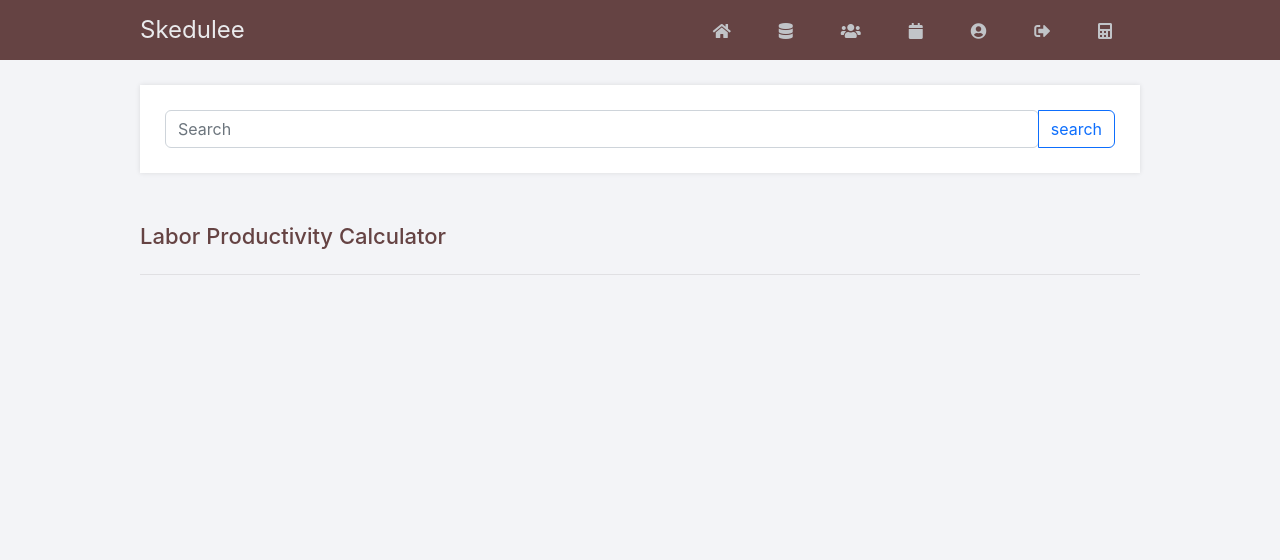
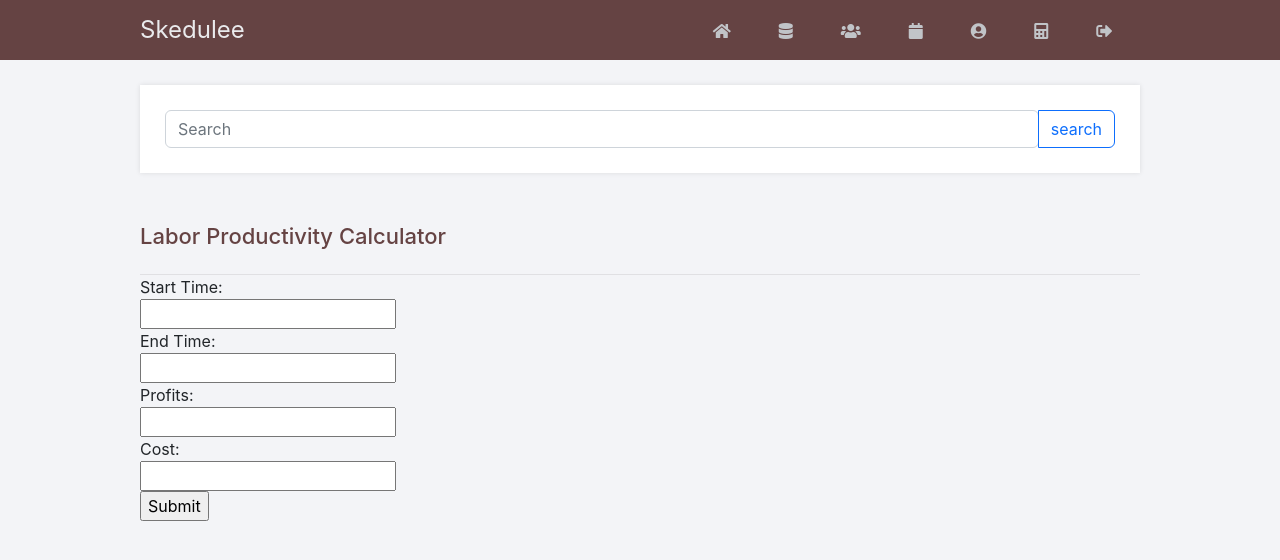
Before and after one commit to MannyEchavez/Skedulee, a Flask app: page /calculator in a window 1280 px wide. Shown: the top 560 px of the page. Run offline with Flask 2, Linux system fonts and the light colour scheme; a user stored in the database is signed in; some libraries are stand-ins or nearby versions.

Commit message:
Calculator Page

```diff
--- a/Structure/Lab2/templates/calculator.html
+++ b/Structure/Lab2/templates/calculator.html
@@ -1,7 +1,18 @@
 {% extends 'layout.html' %}
 
-{% block title %}Home{% endblock %}
+{% block title %}Calculator{% endblock %}
 
 {% block content %}
-<h2>Labor Productivity Calculator</h2
+<h2>Labor Productivity Calculator</h2>
+<form>
+    <label for="startTime">Start Time:</label><br>
+    <input type="text" id="startTime" name="starTime"><br>
+    <label for="endTime">End Time:</label><br>
+    <input type="text" id="endTime" name="endTime"><br>
+    <label for="Profits:">Profits:</label><br>
+    <input type="text" id="Profits" name="Profits"><br>
+    <label for="Cost:">Cost:</label><br>
+    <input type="text" id="Cost" name="Cost"><br>
+    <input type="submit" value="Submit">
+</form>
 {% endblock %}
--- a/Structure/Lab2/templates/home.html
+++ b/Structure/Lab2/templates/home.html
@@ -10,8 +10,9 @@
 <p><a href="{{ url_for('employeeprofiles') }}"><i class="fas fa-users"></i>Profiles</a></p>
 <p><a href="{{ url_for('schedule') }}"><i class="fas fa-calendar"></i>Schedule</a></p>
 <p><a href="{{ url_for('profile') }}"><i class="fas fa-user-circle"></i>User</a></p>
+<p><a href="{{ url_for('calculator') }}"><i class="fas fa-calculator"></i>Calculator</a></p>
 <p><a href="{{ url_for('logout') }}"><i class="fas fa-sign-out-alt"></i>Logout</a></p>
-<p><a href="{{ url_for('calculator') }}"><i class="fas fa-calculator"></i>Calculator</a></p>
+
 
 
 {% endblock %}
--- a/Structure/Lab2/templates/layout.html
+++ b/Structure/Lab2/templates/layout.html
@@ -20,8 +20,9 @@
 				<a href="{{ url_for('employeeprofiles') }}"><i class="fas fa-users"></i></a>
                 <a href="{{ url_for('schedule') }}"><i class="fas fa-calendar"></i></a>
 				<a href="{{ url_for('profile') }}"><i class="fas fa-user-circle"></i></a>
+				<a href="{{ url_for('calculator') }}"><i class="fas fa-calculator"></i></a></p>
 				<a href="{{ url_for('logout') }}"><i class="fas fa-sign-out-alt"></i></a>
-				<a href="{{ url_for('calculator') }}"><i class="fas fa-calculator"></i></a></p>
+
 
 			</div>
 		</nav>
```
